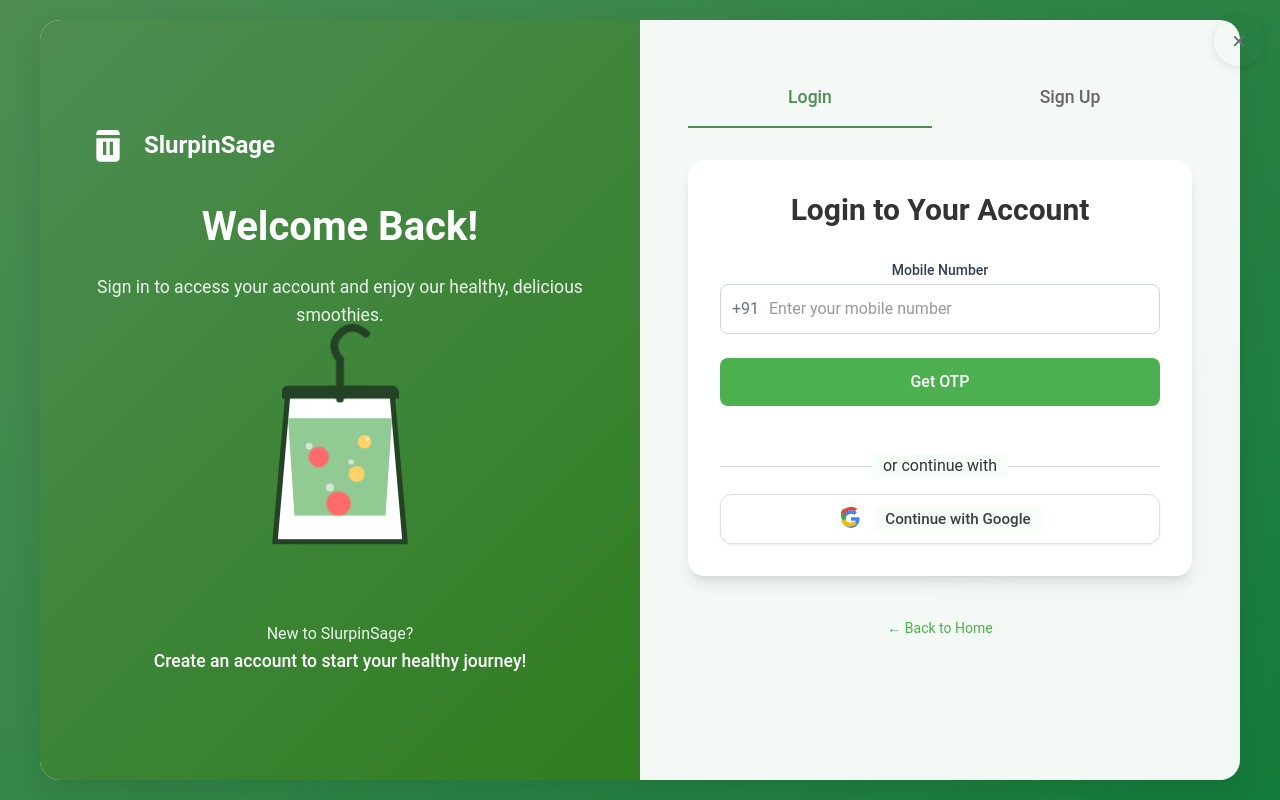
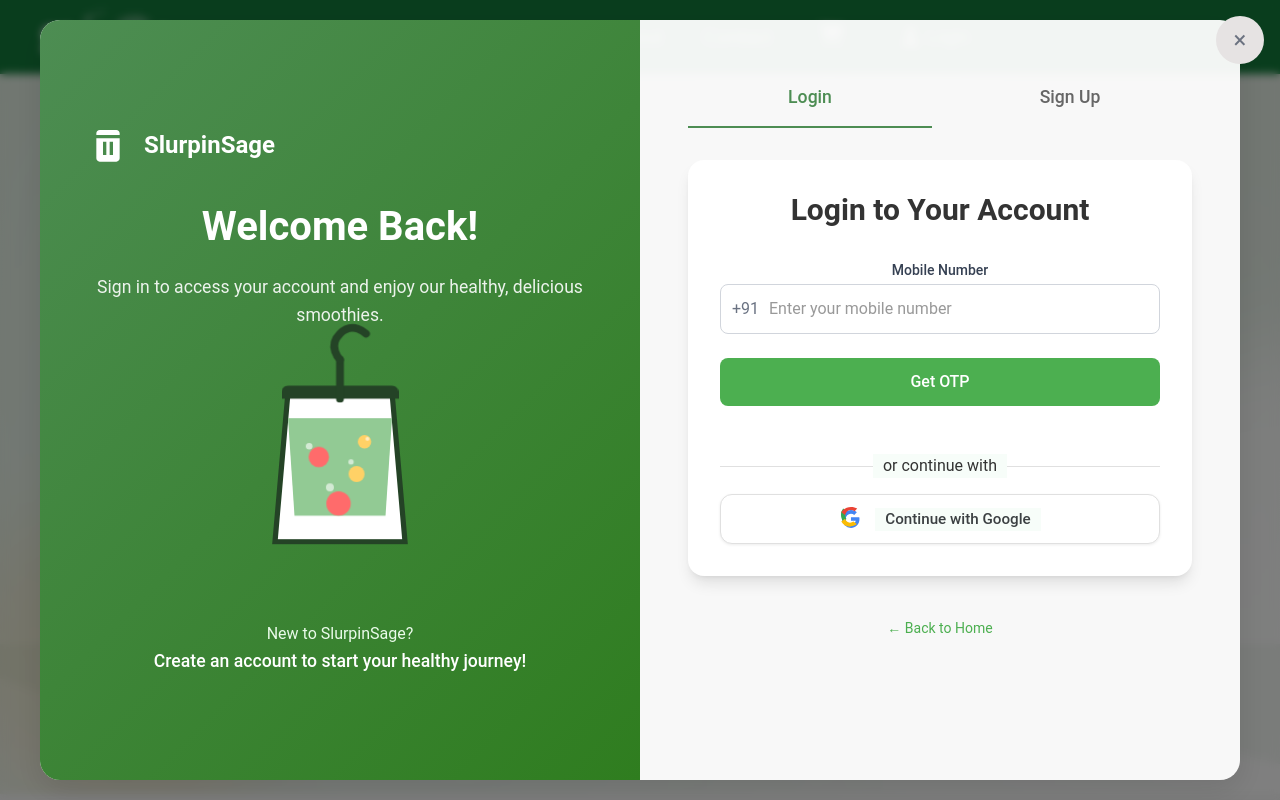
Before and after one commit to Arpanpatel98/slurpin-sage-smoothie, a React (Vite) app: page / in a window 1280 px wide. Both pictures are taken after a click on the button "Login". Shown: the top 800 px of the page. Built offline with nearby package versions, Linux system fonts and the light colour scheme; no server answers; the database is empty.

Commit message:
Add shopping bag SVG asset and update modal close button styles: Introduced a new shopping bag SVG file, modified modal close button classes in multiple components for consistency, and adjusted padding in the Hero component's CSS.

```diff
--- a/src/components/ContactForm.jsx
+++ b/src/components/ContactForm.jsx
@@ -385,7 +385,7 @@
       {showLoginModal && (
         <div className="modal-overlay" onClick={() => setShowLoginModal(false)}>
           <div className="modal-content" onClick={e => e.stopPropagation()}>
-            <button className="modal-close" onClick={() => setShowLoginModal(false)}>×</button>
+            <button className="modal-close_loginSignup" onClick={() => setShowLoginModal(false)}>×</button>
             <LoginSignupPage onSuccess={handleLoginSuccess} />
           </div>
         </div>
--- a/src/components/Hero.css
+++ b/src/components/Hero.css
@@ -137,7 +137,7 @@
   z-index: 3;
   max-width: 1400px;
   margin: 0 auto;
-  padding: 60px 40px;
+  padding: 30px 40px;
   display: flex;
   flex-wrap: wrap;
   align-items: center;
@@ -476,7 +476,7 @@
   height: 100%;
   object-fit: contain;
   filter: drop-shadow(0 30px 50px rgba(0, 0, 0, 0.2));
-  transition: all 0.5s cubic-bezier(0.175, 0.885, 0.32, 1.275);
+  /* transition: all 0.5s cubic-bezier(0.01, 0.5, 0.2, 0.8); */
 }
 
 .image-shine {
@@ -495,9 +495,9 @@
   transition: opacity 0.4s ease;
 }
 
-.image-wrapper:hover .main-image {
-  transform: translate(-50%, -52%) scale(1.03) rotateY(5deg);
-}
+/* .image-wrapper:hover .main-image {
+   transform: translate(-50%, -52%) scale(1) rotateY(5deg);
+} */
 
 .image-wrapper:hover .image-shine {
   opacity: 1;
--- a/src/components/Item_Detail/CustomerReviews.jsx
+++ b/src/components/Item_Detail/CustomerReviews.jsx
@@ -5,6 +5,7 @@
 import { useNavigate } from 'react-router-dom';
 import LoginSignupPage from '../auth/LoginSignupPage';
 import './customer-reviews copy.css';
+import '../auth/loginsignup.css';
 
 function CustomerReviews({ productId = 'morning-glory-smoothie' }) {
   const navigate = useNavigate();
@@ -228,7 +229,7 @@
         {showLoginModal && (
           <div className="modal-overlay" onClick={handleCloseModal}>
             <div className="modal-content" onClick={e => e.stopPropagation()}>
-              <button className="modal-close" onClick={handleCloseModal}>×</button>
+              <button className="modal-close_loginSignup" onClick={handleCloseModal}>×</button>
               <LoginSignupPage />
             </div>
           </div>
--- a/src/components/Item_Detail/ProductHero.jsx
+++ b/src/components/Item_Detail/ProductHero.jsx
@@ -5,6 +5,7 @@
 // import LoginSignupPage from './auth/LoginSignupPage'; // Uncomment when needed
 import './product-hero copy.css';
 import { useImageLoader } from '../../hooks/useImageLoader';
+import '../auth/loginsignup.css';
 
 const ProductHero = ({ category, productId }) => {
   const [product, setProduct] = useState(null);
@@ -262,7 +263,7 @@
       {showLoginModal && (
         <div className="modal-overlay" onClick={() => setShowLoginModal(false)}>
           <div className="modal-content" onClick={(e) => e.stopPropagation()}>
-            <button className="modal-close" onClick={() => setShowLoginModal(false)}>
+            <button className="modal-close_loginSignup" onClick={() => setShowLoginModal(false)}>
               ×
             </button>
             {/* <LoginSignupPage
--- a/src/components/Item_Detail/customer-reviews copy.css
+++ b/src/components/Item_Detail/customer-reviews copy.css
@@ -354,7 +354,7 @@
   justify-content: center;
   align-items: center;
 }
-
+/*
 .modal-close {
   position: absolute;
   top: 1rem;
@@ -367,11 +367,11 @@
   padding: 0.5rem;
   line-height: 1;
   transition: color 0.2s;
-}
+} */
 
-.modal-close:hover {
+/* .modal-close:hover {
   color: #374151;
-}
+} */
 
 @keyframes fadeIn {
   from {
--- a/src/components/Item_Detail/product-hero copy.css
+++ b/src/components/Item_Detail/product-hero copy.css
@@ -215,7 +215,7 @@
   position: relative;
 } */
 
-.modal-close {
+/* .modal-close {
   position: absolute;
   top: 20px;
   right: 20px;
@@ -225,7 +225,7 @@
   color: #333;
   cursor: pointer;
   z-index: 1001;
-}
+} */
 
 .error_Item_des {
   color: #dc2626;
--- a/src/components/Navbar.jsx
+++ b/src/components/Navbar.jsx
@@ -101,7 +101,7 @@
       {showLoginModal && (
         <div className="modal-overlay" onClick={handleCloseModal}>
           <div className="modal-content" onClick={e => e.stopPropagation()}>
-            <button className="modal-close" onClick={handleCloseModal}>×</button>
+            <button className="modal-close_loginSignup" onClick={handleCloseModal}>×</button>
             <LoginSignupPage />
           </div>
         </div>
--- a/src/components/PopularItems.jsx
+++ b/src/components/PopularItems.jsx
@@ -5,6 +5,7 @@
 import "./PopularItems.css";
 import ProductCustomization from "./ProductCustomization";
 import LoginSignupPage from "./auth/LoginSignupPage";
+import './auth/loginsignup.css';
 
 const PopularItems = () => {
   const [popularItems, setPopularItems] = useState([]);
@@ -237,7 +238,7 @@
       {showLoginModal && (
         <div className="modal-overlay" onClick={() => setShowLoginModal(false)}>
           <div className="modal-content" onClick={(e) => e.stopPropagation()}>
-            <button className="modal-close" onClick={() => setShowLoginModal(false)}>×</button>
+            <button className="modal-close_loginSignup" onClick={() => setShowLoginModal(false)}>×</button>
             <LoginSignupPage onSuccess={() => setShowLoginModal(false)} />
           </div>
         </div>
--- a/src/components/auth/loginsignup.css
+++ b/src/components/auth/loginsignup.css
@@ -45,32 +45,27 @@
   align-items: center;
 }
 
-.modal-close {
-  position: fixed;
-  top: 2rem;
-  right: 2rem;
-  background: rgba(255, 255, 255, 0.9);
-  border: none;
-  font-size: 2rem;
+.modal-close_loginSignup {
+  position: absolute;
+  top: 1rem;
+  right: 1rem;
+  background: rgb(230, 227, 227);
+  border-radius: 50%;
+  font-size: 1.5rem;
+  color: #6b7280;
   cursor: pointer;
-  color: #333;
-  padding: 0.5rem 1rem;
+  padding: 1rem;
   line-height: 1;
-  transition: all 0.3s ease;
-  border-radius: 50%;
-  width: 50px;
-  height: 50px;
+  transition: color 0.2s;
+  width: 3rem;
+  height: 3rem;
   display: flex;
+  justify-content: center;
   align-items: center;
-  justify-content: center;
-  box-shadow: 0 2px 10px rgba(0, 0, 0, 0.1);
-  z-index: 1002;
 }
 
-.modal-close:hover {
-  background: white;
-  transform: scale(1.1);
-  box-shadow: 0 4px 15px rgba(0, 0, 0, 0.2);
+.modal-close_loginSignup:hover {
+  color: #ff0000;
 }
 
 
@@ -81,7 +76,7 @@
   justify-content: center;
   align-items: center;
   padding: 2rem;
-  background: linear-gradient(135deg, #4d8d53 0%, #137B3B 100%);
+  /* background: linear-gradient(135deg, #4d8d53 0%, #137B3B 100%); */
 }
 
 .auth-box {
```
Also changed, not shown: src/assets/shopping-bag.svg (added).
